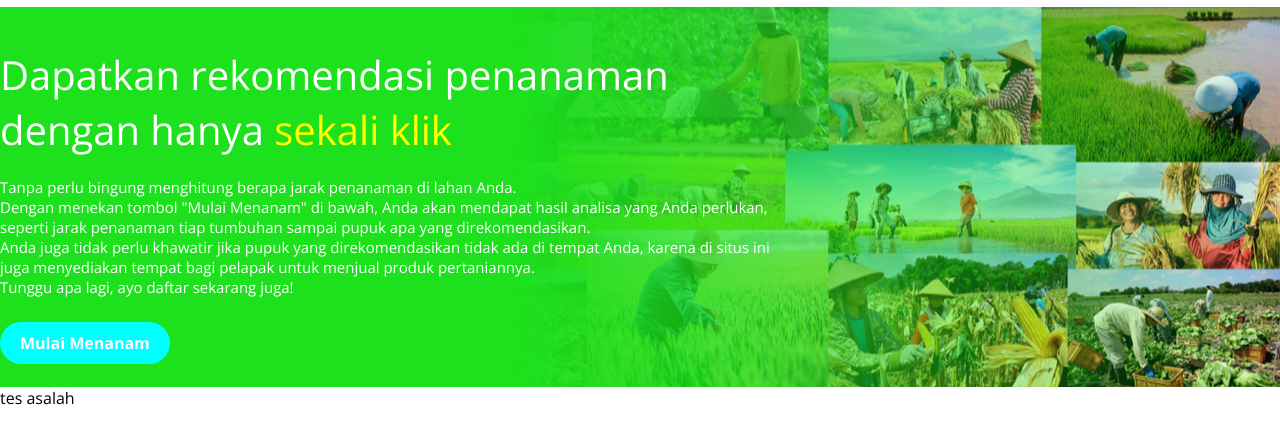
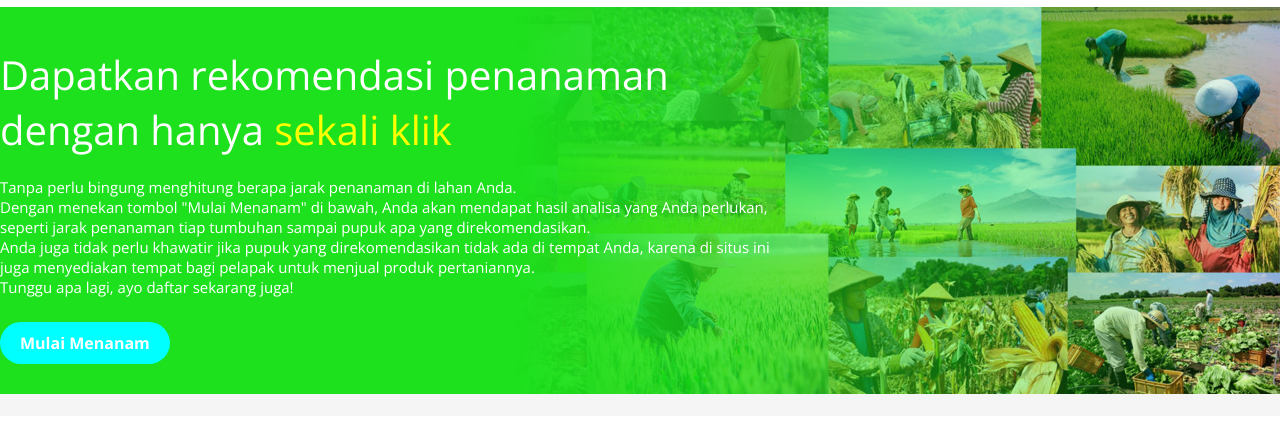
Before and after one commit to abdilaziez/P_WEB_KEL_4, a plain HTML site: page File coding/sd_index.html in a window 1280 px wide. Shown: the part 82-526 px from the top of the page. Drawn offline with nearby package versions, Linux system fonts and the light colour scheme.

Commit message:
Update sd_index.html

```diff
--- a/File coding/css/sd_index.css
+++ b/File coding/css/sd_index.css
@@ -69,7 +69,6 @@ div.header {
 }
 
 div.header > div.container {
-    background-color: #1ce11c00;
     color: white;
     padding: 40px 0px;
 }
@@ -113,10 +112,17 @@ div.header a#mulai_menanam {
 /* header */
 
 /* konten 1 */
-div > div.container {
-    display: flex;
+
+div.main {
     background-color: whitesmoke;
-    height: 300px;
 }
 
+div.main > div.container {
+    display: flex;
+    height: auto;
+}
+
+div.main div.container {
+
+}
 /* konten 1*/
--- a/File coding/sd_index.html
+++ b/File coding/sd_index.html
@@ -17,7 +17,9 @@
                 <a href="">Status</a>
                 <a href=""> <img id="profil" src="image/ikon/profil_ikon.png" width="35px" alt="Menu Profil"> </a>
             </div>
-            <div><a href="index.html"> <img src="image/logo_web.png" width="120px" alt="Logo"> </a></div>
+            <div>
+                <a href="index.html"> <img src="image/logo_web.png" width="120px" alt="Logo"> </a>
+            </div>
         </div>
     </nav>
     <!-- navigasi menu -->
@@ -49,9 +51,12 @@
     <!-- header -->
 
     <!-- konten 1 -->
-    <div class="container">
-        <div>
-            tes asalah
+    <div class="main">
+        <div class="container">
+            <div>
+                <img>
+            </div>
+            <div></div>
         </div>
     </div>
     <!-- konten 1 -->
```
